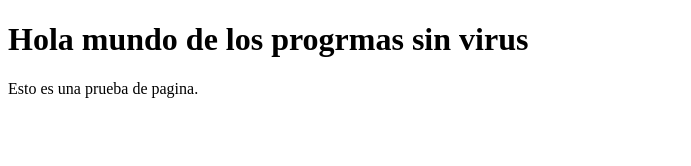
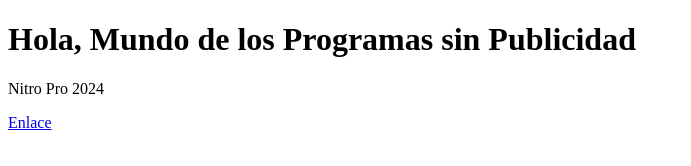
Before and after one commit to Osw2006/oswaldo.github.io, a plain HTML site: page index.html in a window 1280 px wide. Shown: the whole page, without its empty margins (0-691 px from the left). Drawn offline with Linux system fonts and the light colour scheme.

Commit message:
Update index.html

```diff
--- a/index.html
+++ b/index.html
@@ -1,7 +1,8 @@
 <!DOCTYPE html>
 <html>
 <body>
-<h1>Hola mundo de los progrmas sin virus</h1>
-<p>Esto es una prueba de pagina.</p>
+<h1>Hola, Mundo de los Programas sin Publicidad</h1>
+<p>Nitro Pro 2024</p>
+<a href="https://drive.google.com/file/d/1zGzi13XpUjZImRfXooXBRV0Aicjl7In6/view?usp=sharing">Enlace</a>
 </body>
 </html>
```
